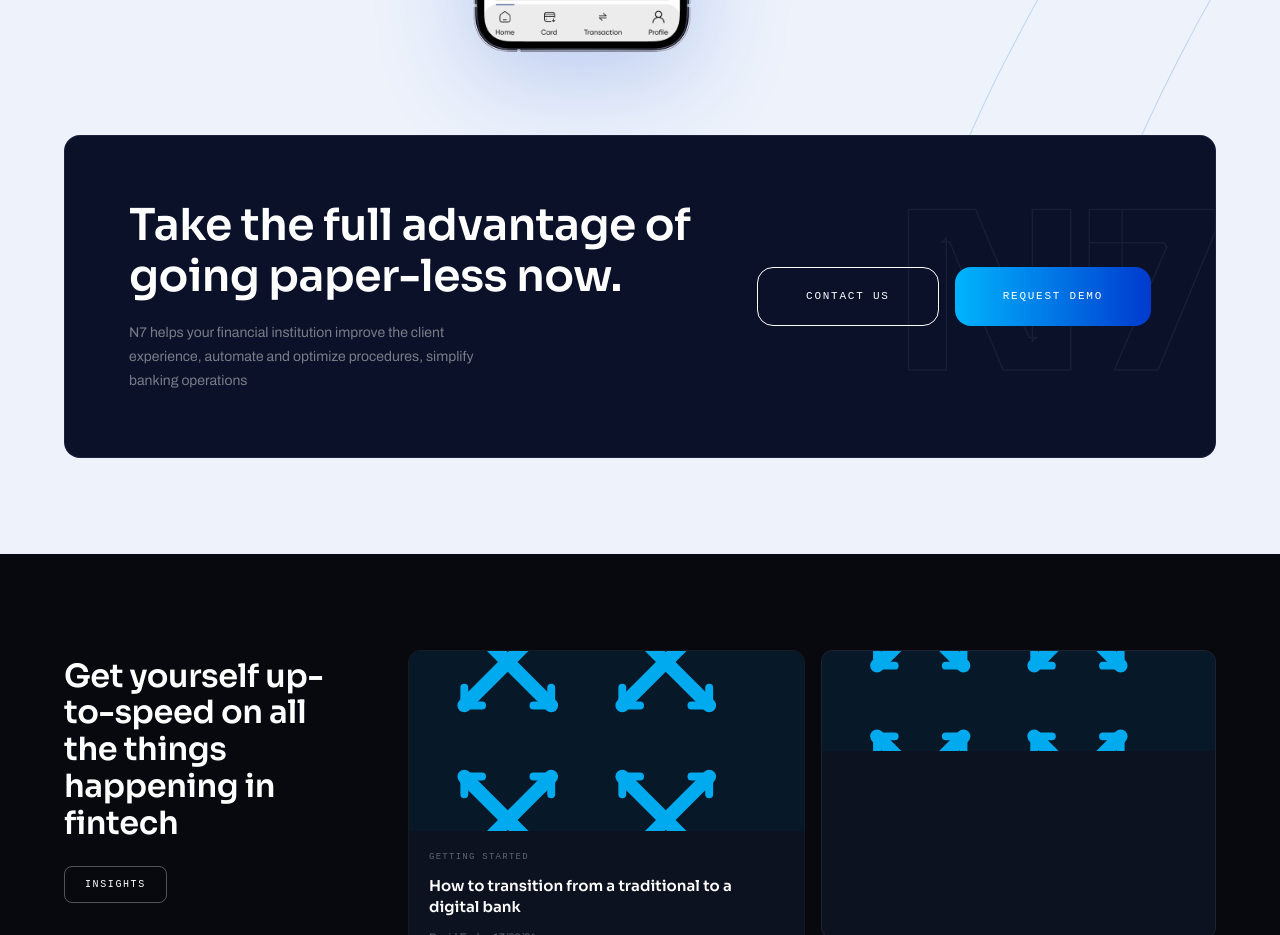
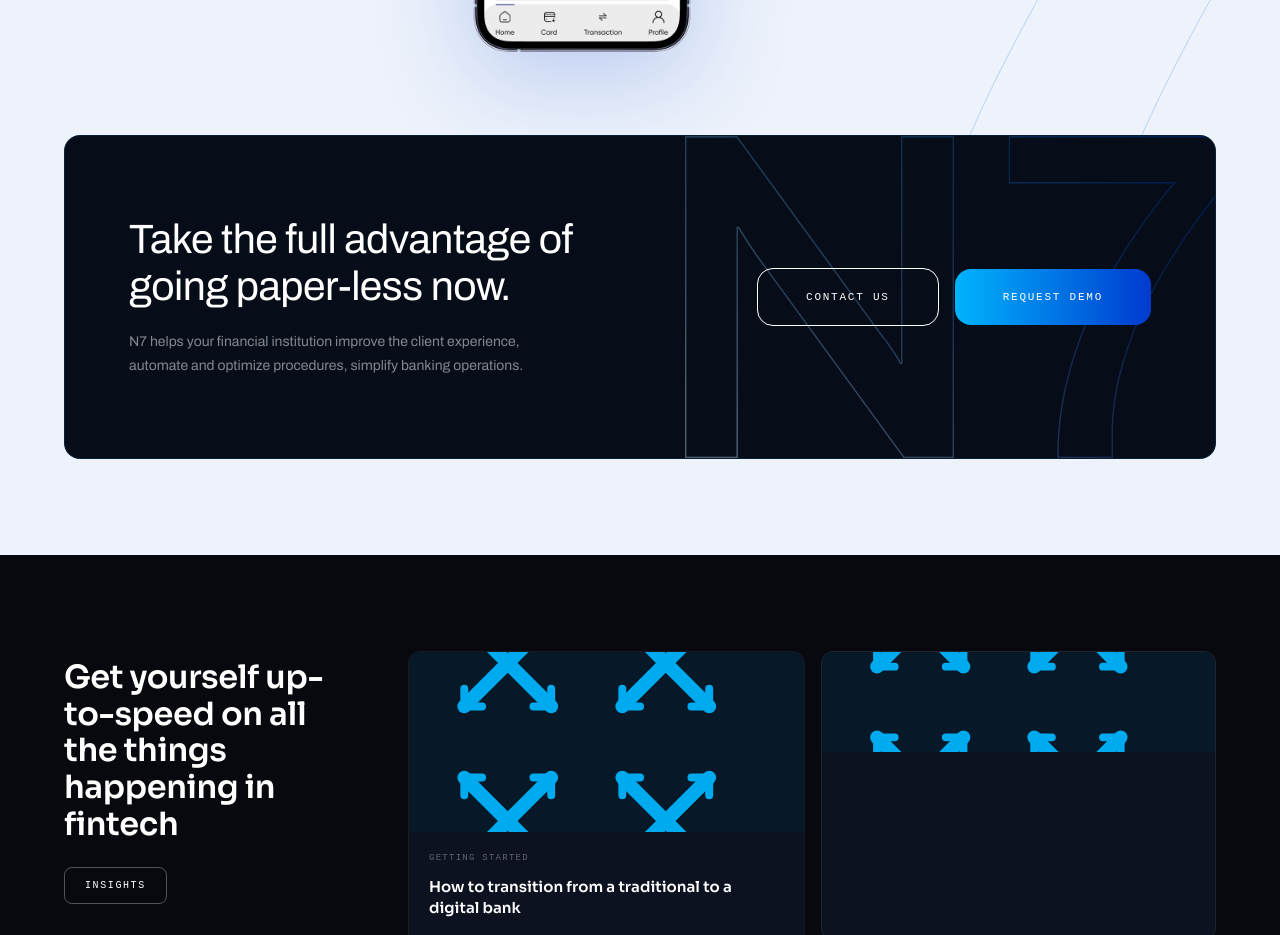
Before and after one commit to NeepunPatil57/Codelinear-Task, a React (Vite) app: page / in a window 1280 px wide. Shown: the part 6200-7135 px from the top of the page. Built offline with nearby package versions, Linux system fonts and the light colour scheme; a web font is replaced by a local one.

Commit message:
feat: update DigitalBankingSection styles and replace N7 watermark with SVG

```diff
--- a/src/components/DigitalBankingSection.tsx
+++ b/src/components/DigitalBankingSection.tsx
@@ -203,39 +203,31 @@ export default function DigitalBankingSection() {
         style={{ maxWidth: 1400, margin: '0 auto' }}
       >
         <div
-          className="relative overflow-hidden rounded-2xl px-8 md:px-12 lg:px-16 py-12 md:py-16 flex flex-col lg:flex-row items-start lg:items-center gap-8"
-          style={{ background: '#0a1128', border: '1px solid rgba(255,255,255,0.07)' }}
+          className="relative overflow-hidden rounded-2xl px-8 md:px-12 lg:px-16 py-14 md:py-20 flex flex-col lg:flex-row items-start lg:items-center gap-8 lg:gap-0"
+          style={{ background: '#060c18', border: '1px solid rgba(0,140,255,0.15)' }}
         >
-          {/* Ghost N7 */}
-          <div
-            className="absolute right-0 top-1/2 select-none pointer-events-none"
-            style={{
-              transform: 'translateY(-50%)',
-              fontSize: 'clamp(120px, 18vw, 220px)',
-              fontWeight: 800,
-              fontFamily: "'Sora', sans-serif",
-              color: 'transparent',
-              WebkitTextStroke: '1.5px rgba(255,255,255,0.06)',
-              letterSpacing: '-4px',
-              lineHeight: 1,
-            }}
-          >
-            N7
-          </div>
-          <div className="relative z-10 flex flex-col gap-5 lg:max-w-[55%]">
+          {/* N7 SVG watermark */}
+          <img
+            src="/N7.svg"
+            alt=""
+            aria-hidden="true"
+            className="absolute select-none pointer-events-none"
+            style={{ top: '50%', right: '-2%', transform: 'translateY(-50%)', height: '100%', width: 'auto', opacity: 0.7 }}
+          />
+          <div className="relative z-10 flex flex-col gap-5 lg:max-w-[50%]">
             <h2
-              className="text-white font-semibold leading-[1.15]"
-              style={{ fontSize: 'clamp(24px, 3.5vw, 44px)', letterSpacing: '-0.5px' }}
+              className="text-white leading-[1.15]"
+              style={{ fontSize: 'clamp(24px, 3.2vw, 42px)', letterSpacing: '-0.5px', fontFamily: "'Archivo', sans-serif", fontWeight: 400 }}
             >
               Take the full advantage of going paper-less now.
             </h2>
-            <p className="text-[13px] md:text-[14px] leading-[1.7]" style={{ color: 'rgba(255,255,255,0.45)', fontFamily: "'Archivo', sans-serif", maxWidth: 380 }}>
-              N7 helps your financial institution improve the client experience, automate and optimize procedures, simplify banking operations
+            <p className="text-[13px] md:text-[14px] leading-[1.7]" style={{ color: 'rgba(255,255,255,0.5)', fontFamily: "'Archivo', sans-serif" }}>
+              N7 helps your financial institution improve the client experience,<br />automate and optimize procedures, simplify banking operations.
             </p>
           </div>
-          <div className="relative z-10 flex gap-4 lg:ml-auto flex-wrap">
-            <Button variant="outline">Contact Us</Button>
-            <Button variant="primary">Request Demo</Button>
+          <div className="relative z-10 flex flex-col lg:flex-row gap-4 lg:ml-auto items-center w-full lg:w-auto">
+            <Button variant="outline" className="w-[240px] lg:w-auto text-center">Contact Us</Button>
+            <Button variant="primary" className="w-[240px] lg:w-auto text-center">Request Demo</Button>
           </div>
         </div>
       </div>
```
